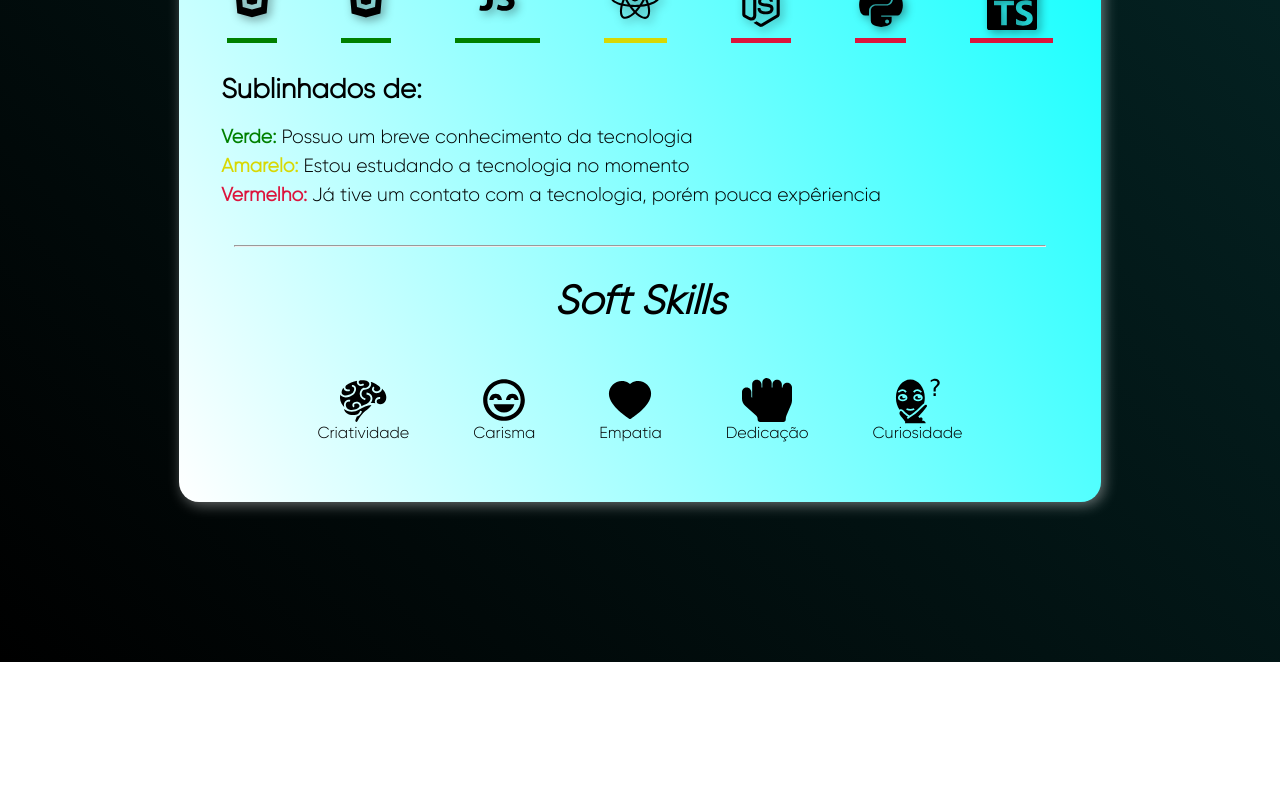
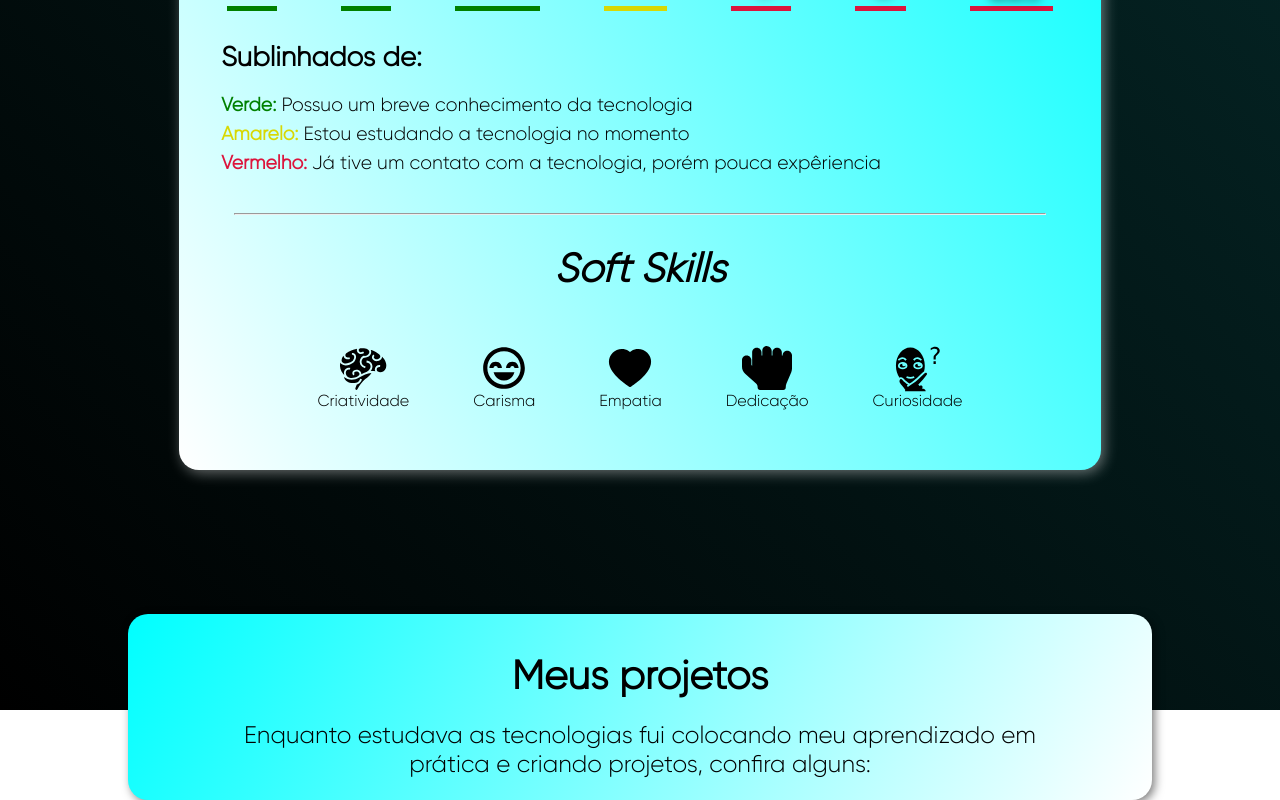
Before and after one commit to oAoj1/Portfolio, a React (Vite) app: page / in a window 1280 px wide. Shown: the part 824-1624 px from the top of the page. Before the commit the page ends 1486 px from the top, so only its background shows below. Built offline with nearby package versions, Linux system fonts and the light colour scheme.

Commit message:
adicionando lacuna de projetos

```diff
--- a/src/Components/Section/Section.css
+++ b/src/Components/Section/Section.css
@@ -6,7 +6,7 @@
 
 .infoContent{
     width: 100%;
-    padding: 5em 4em;
+    padding: 3em 4em 10em 4em;
     background: linear-gradient(45deg,#000,#052c2c);
 }
 
@@ -225,3 +225,34 @@
 .softSkillsContent ul li:nth-child(5):hover{
     color: #038181;
 }
+
+.projectsContent{
+    width: 100%;
+}
+
+.myProjectsContent{
+    background:linear-gradient(-60deg,#ffffff,#00ffff);
+    filter: drop-shadow(3px 3px 5px rgba(0,0,0,0.5));
+    width: 100%;
+    max-width: 80%;
+    display: flex;
+    margin:-6em auto;
+    flex-direction: column;
+    border-radius: 20px;
+    padding: 20px 0;
+}
+
+.myProjectsContent h2{
+    font-size: 2.5em;
+    text-align: center;
+    font-weight: bold;
+    margin: 0.5em 0;
+}
+
+.myProjectsContent p{
+    text-align: center;
+    font-size: 1.5em;
+    width: 100%;
+    width: 80%;
+    margin: auto;
+}
--- a/src/Components/Section/index.jsx
+++ b/src/Components/Section/index.jsx
@@ -73,6 +73,13 @@ export default function Section(){
 
             </div>
 
+            <div className="projectsContent">
+                <div className="myProjectsContent">
+                    <h2>Meus projetos</h2>
+                    <p>Enquanto estudava as tecnologias fui colocando meu aprendizado em prática e criando projetos, confira alguns:</p>
+                </div>
+            </div>
+
         </section>
     )
 }
```
